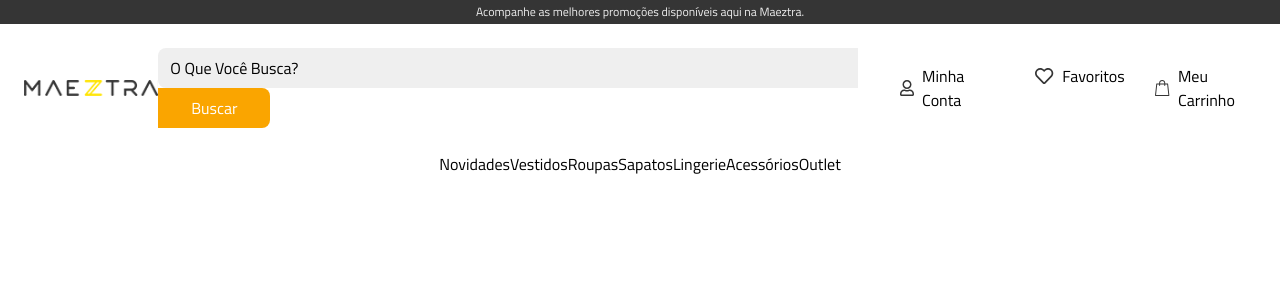
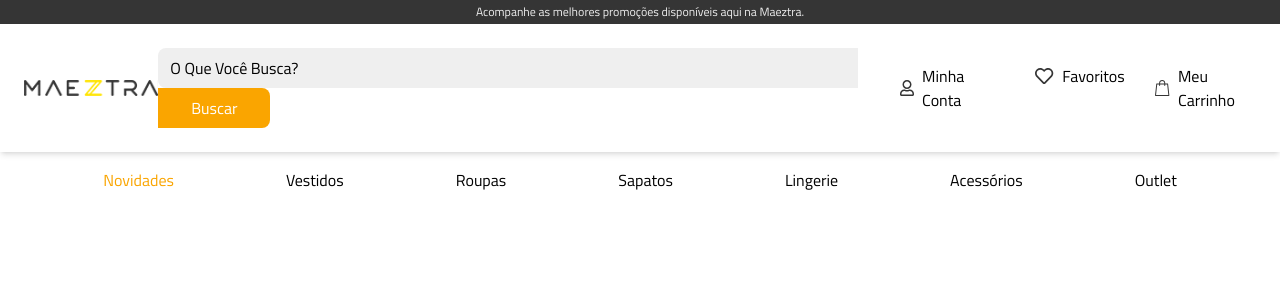
Before and after one commit to robs-am/desafio-maeztra, a React (Vite) app: page / in a window 1280 px wide. Shown: the top 300 px of the page. Built offline with nearby package versions, Linux system fonts and the light colour scheme.

Commit message:
feta: adiciona global.css Nav

```diff
--- a/src/components/Header/Header.tsx
+++ b/src/components/Header/Header.tsx
@@ -13,7 +13,7 @@ const Header = () => {
           {benefitsBar.title}
         </div>
 
-        <div className="header__main flex flex-row items-center justify-around p-6">
+        <div className="header__main flex flex-row items-center justify-around p-6 bg-white shadow-md">
           <div className="header__main--col-left">
             <a href="/"><img src={Logo} alt="Logo Maeztra" /></a>
           </div>
--- a/src/components/Nav/Nav.tsx
+++ b/src/components/Nav/Nav.tsx
@@ -1,14 +1,14 @@
 import React from 'react'
-
+import "./global.css"
 import { navigation } from "../../data"
 
 
 export const Nav = () => {
   return (
     <nav >
-      <ul className="ul flex flex-row items-center justify-center">
+      <ul className="ul flex flex-row items-center justify-center my-4">
         {navigation.map((item, index) => {
-          return <li key={index}><a href={item.href}>{item.name}</a></li>
+          return <li className="li px-14" key={index}><a href={item.href}>{item.name}</a></li>
         })}
       </ul>
     </nav>
--- /dev/null
+++ b/src/components/Nav/global.css
@@ -0,0 +1,3 @@
+li:first-child {
+  @apply text-orange;
+}
```
